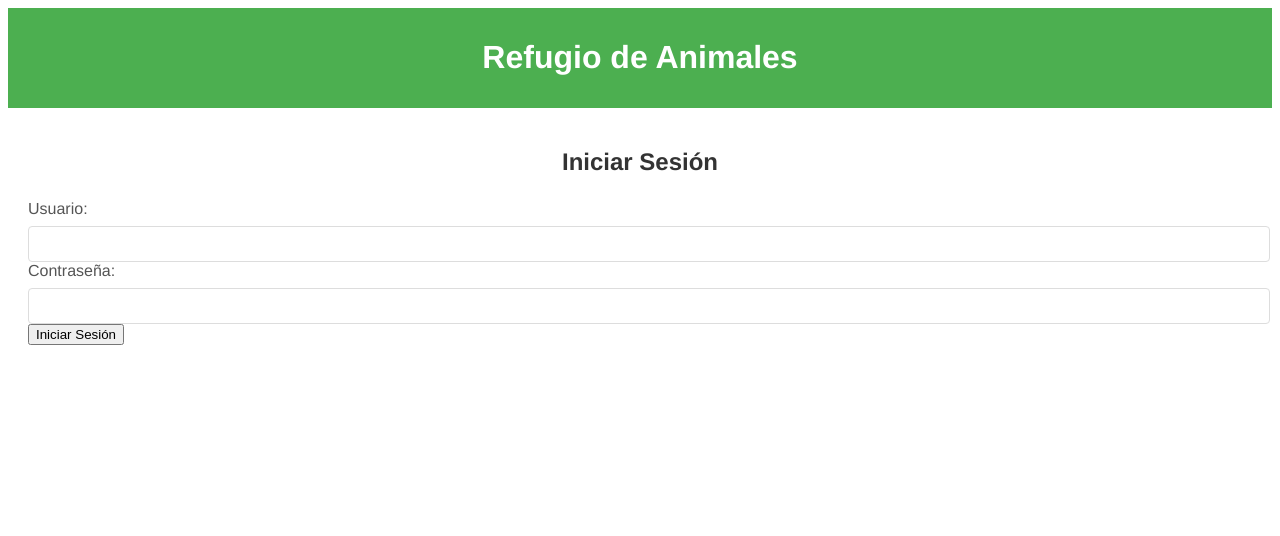
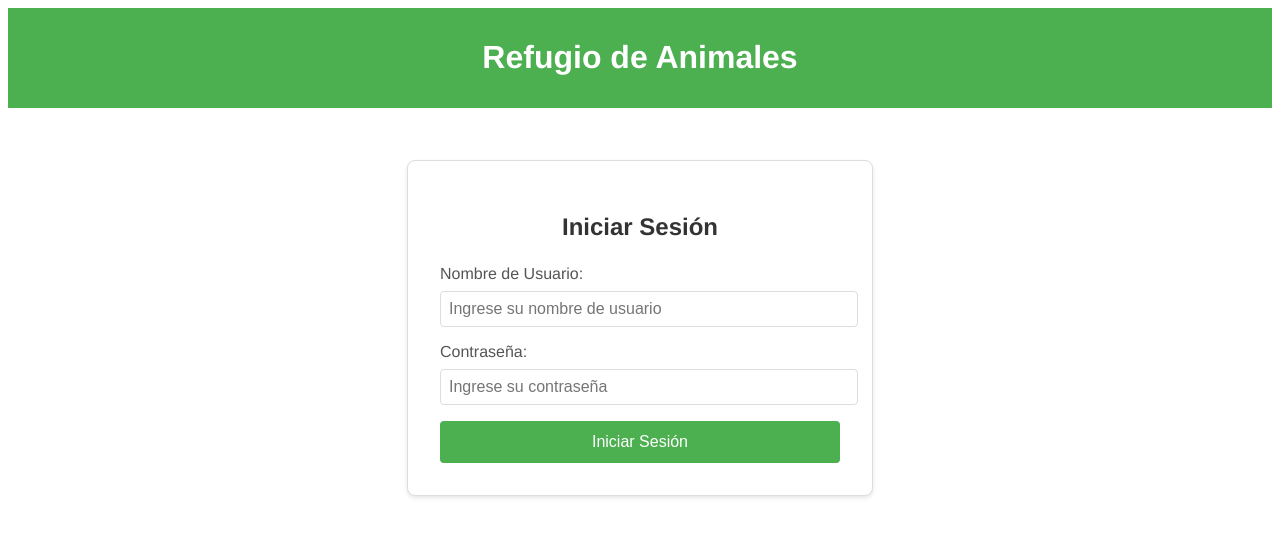
Before and after one commit to dalexach/animal_shelter, a Vue app in the folder frontend/animalshelter/: page /login in a window 1280 px wide. Shown: the top 536 px of the page. Built offline with nearby package versions, Linux system fonts and the light colour scheme.

Commit message:
channges in settings and login

```diff
--- a/frontend/animalshelter/src/components/Login.vue
+++ b/frontend/animalshelter/src/components/Login.vue
@@ -1,16 +1,29 @@
 <template>
-  <div class="login">
+  <div class="login-container">
     <h2>Iniciar Sesión</h2>
-    <form @submit.prevent="handleSubmit">
-      <div>
-        <label for="username">Usuario:</label>
-        <input type="text" id="username" v-model="username" required>
+    <form @submit.prevent="handleSubmit" class="login-form">
+      <div class="form-group">
+        <label for="username">Nombre de Usuario:</label>
+        <input
+          id="username"
+          v-model="username"
+          type="text"
+          required
+          placeholder="Ingrese su nombre de usuario"
+        >
       </div>
-      <div>
+      <div class="form-group">
         <label for="password">Contraseña:</label>
-        <input type="password" id="password" v-model="password" required>
+        <input
+          id="password"
+          v-model="password"
+          type="password"
+          required
+          placeholder="Ingrese su contraseña"
+        >
       </div>
-      <button type="submit">Iniciar Sesión</button>
+      <button type="submit" class="login-button">Iniciar Sesión</button>
+      <p v-if="error" class="error-message">{{ error }}</p>
     </form>
   </div>
 </template>
```
Also changed, not shown: 1 other file (tests, documents, lock files or other folders).
